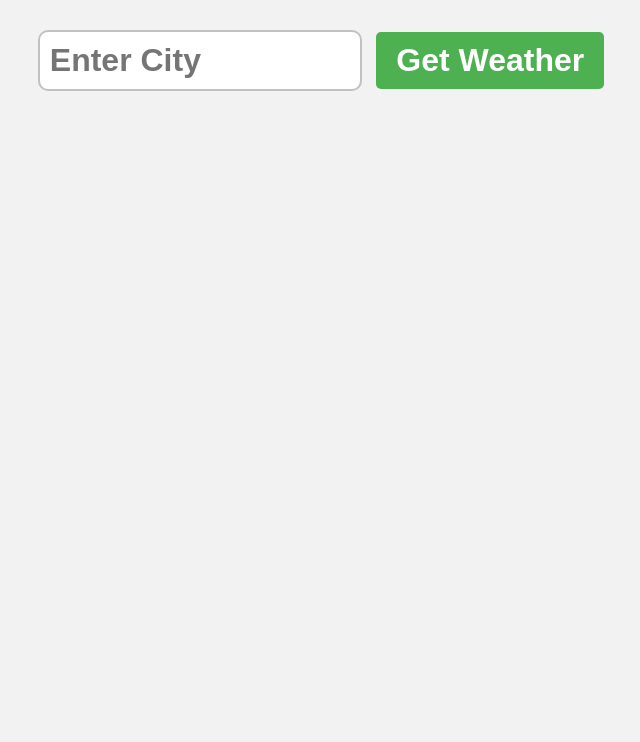
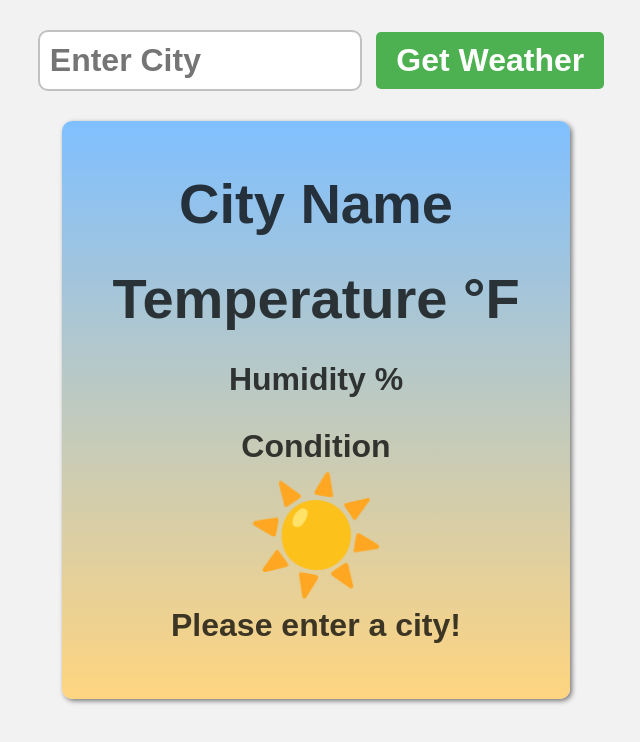
Before and after one commit to gilmerperez/weather-app, a plain HTML site: page index.html in a window 1280 px wide. Shown: the whole page, without its empty margins (324-964 px from the left). Drawn offline with Linux system fonts and the light colour scheme.

Commit message:
Fixed template data

```diff
--- a/index.html
+++ b/index.html
@@ -13,13 +13,13 @@
     <input type="text" class="cityInput" placeholder="Enter City">
     <button type="submit">Get Weather</button>
   </form>
-  <div class="card" style="display: none">
-    <!-- <h1 class="cityDisplay">Orlando</h1>
-    <p class="temperatureDisplay">90°F</p>
-    <p class="humidityDisplay">Humidity: 75%</p>
-    <p class="descriptionDisplay">Clear Skies</p>
+  <div class="card" >
+    <h1 class="cityDisplay">City Name</h1>
+    <p class="temperatureDisplay"> Temperature °F</p>
+    <p class="humidityDisplay">Humidity %</p>
+    <p class="descriptionDisplay">Condition</p>
     <p class="weatherEmoji">☀️</p>
-    <p class="errorDisplay">Please enter a city</p> -->
+    <p class="errorDisplay">Please enter a city!</p>
   </div>
   <script src="script.js"> </script>
 </body>
```
